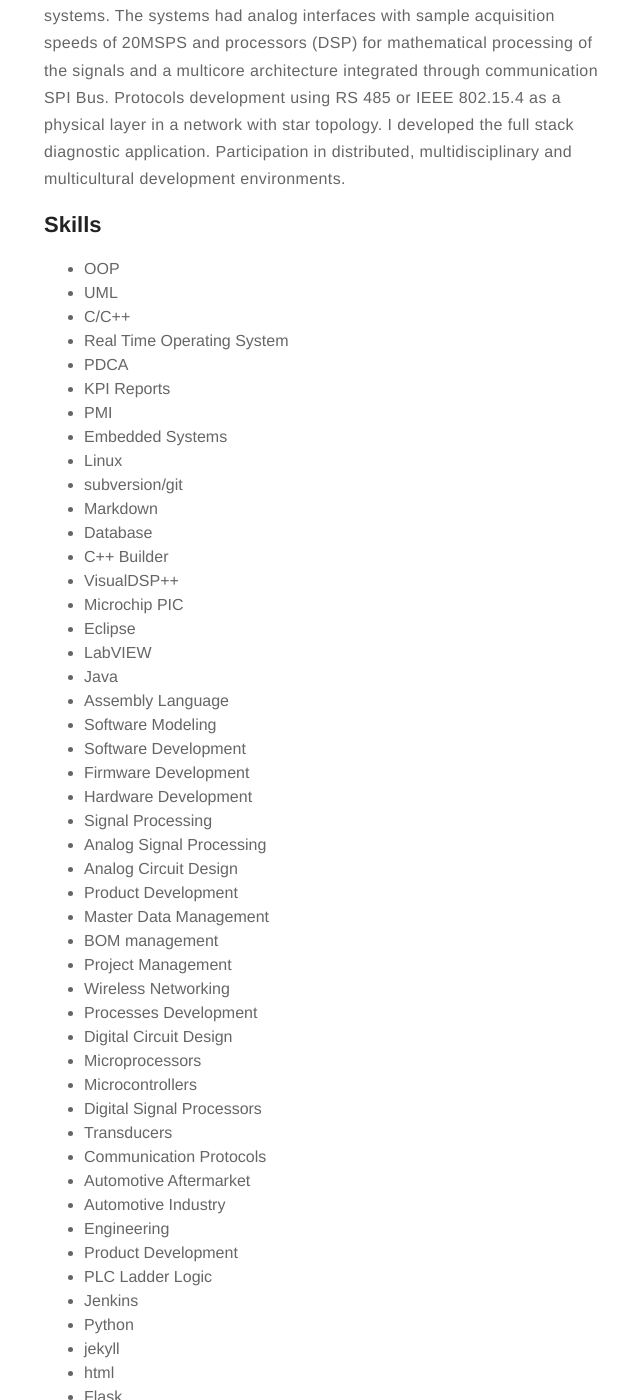
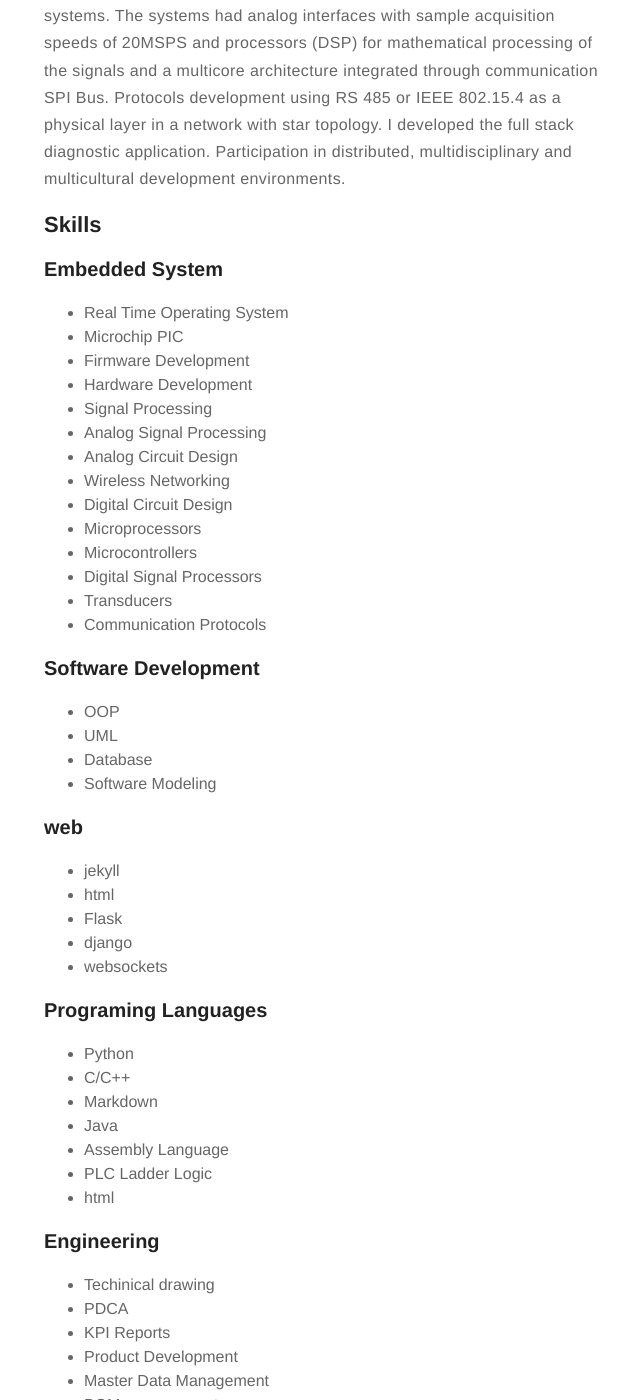
Before and after one commit to JeffeApAlves/jeffeapalves.github.io, a Jekyll site: the page built from about.md, in a window 1280 px wide and 1400 px high, scrolled down 530 px. Shown: the whole window, without its empty margins (316-956 px from the left). Built offline with Jekyll 4.4.1, drawn with Linux system fonts in a browser that asks for light colours; some of the changed text lies outside the part shown.

```diff
--- a/about.md
+++ b/about.md
@@ -17,63 +17,6 @@ and multicultural development environments.
 
 
 ## Skills
-
-* OOP
-* UML
-* C/C++
-* Real Time Operating System
-* PDCA
-* KPI Reports
-* PMI
-* Embedded Systems
-* Linux
-* subversion/git
-* Markdown
-* Database
-* C++ Builder
-* VisualDSP++
-* Microchip PIC
-* Eclipse
-* LabVIEW
-* Java
-* Assembly Language
-* Software Modeling
-* Software Development
-* Firmware Development
-* Hardware Development
-* Signal Processing
-* Analog Signal Processing
-* Analog Circuit Design
-* Product Development
-* Master Data Management
-* BOM management
-* Project Management
-* Wireless Networking
-* Processes Development
-* Digital Circuit Design
-* Microprocessors
-* Microcontrollers
-* Digital Signal Processors
-* Transducers
-* Communication Protocols
-* Automotive Aftermarket
-* Automotive Industry
-* Engineering
-* Product Development
-* PLC Ladder Logic
-* Jenkins
-* Python
-* jekyll
-* html
-* Flask
-* django
-* websockets
-* MS Access
-* MS Project
-* Techinical drawing
-* Windows
-* SketchUp
-
 
 ### Embedded System
 * Real Time Operating System
@@ -130,7 +73,6 @@ and multicultural development environments.
 * Automotive Industry
 
 ### Operation System/Tools
-
 * Linux
 * Windows
 * SketchUp
```
Also changed, not shown: other parts of about.md (+18 -0 lines).
